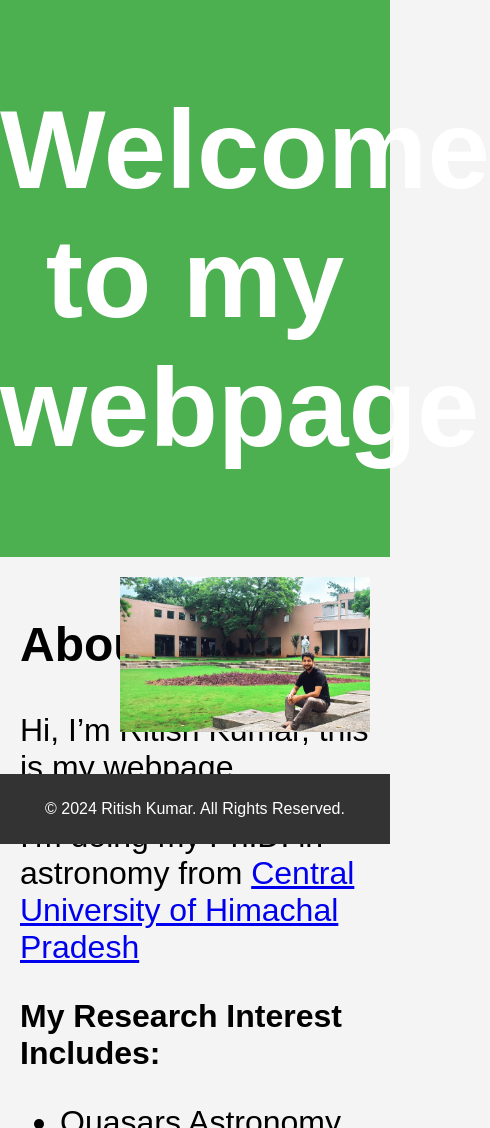
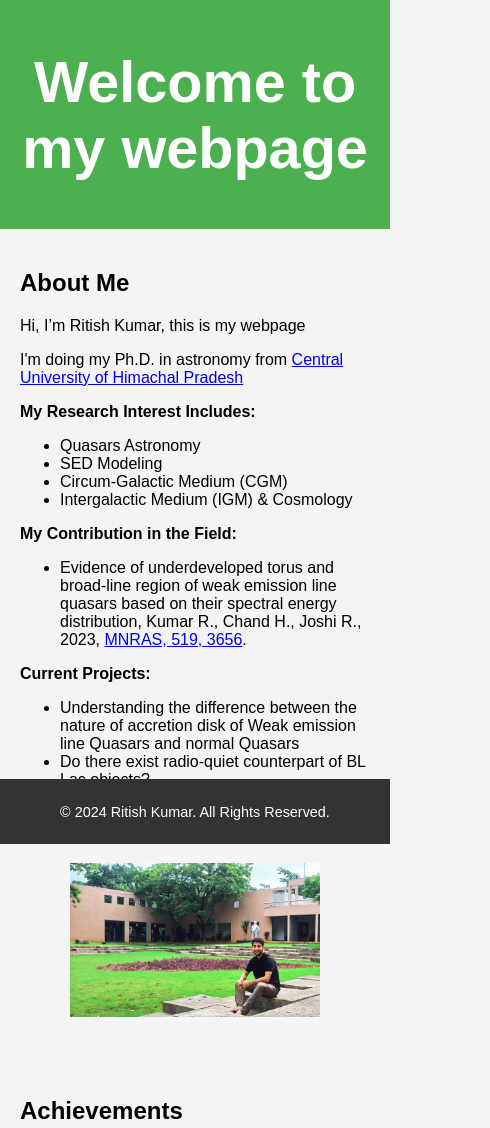
Before and after one commit to ritish142857/Ritish-website, a plain HTML site: page index.html in a window 390 px wide. Shown: the top 1128 px of the page, 490 px wide, since content can reach past the window. Drawn offline with Linux system fonts and the light colour scheme.

Commit message:
Update index_1.html

```diff
--- a/index.html
+++ b/index.html
@@ -11,43 +11,52 @@
             padding: 0;
             background-color: #f4f4f4;
         }
+
         header {
             background-color: #4CAF50;
             color: white;
             padding: 10px 0;
             text-align: center;
-            font-size: 3.5em; /* Font size for the header */
+            font-size: 2.5em; /* Adjusted size for better responsiveness */
         }
+
         .word {
             opacity: 0;
             display: inline-block;
             animation: fade-in 1s forwards;
         }
+
         .word:nth-child(1) {
             animation-delay: 0s;
         }
+
         .word:nth-child(2) {
             animation-delay: 1s;
         }
+
         .word:nth-child(3) {
             animation-delay: 2s;
         }
+
         .word:nth-child(4) {
             animation-delay: 3s;
         }
+
         .word:nth-child(5) {
             animation-delay: 4s;
         }
+
         @keyframes fade-in {
             to {
                 opacity: 1;
             }
         }
+
         section {
             padding: 20px;
-            font-size: 2em; /* Font size for section text */
-            position: relative; /* Make section the reference point for the image */
+            font-size: 1.2em; /* Adjusted for smaller screens */
         }
+
         footer {
             background-color: #333;
             color: white;
@@ -57,14 +66,29 @@
             width: 100%;
             bottom: 0;
         }
-        /* CSS for image alignment */
+
+        /* Responsive image */
         img {
-            width: 250px; /* Adjust the size */
+            width: 100%; /* Make the image responsive */
+            max-width: 250px; /* Limit the maximum size */
             height: auto; /* Maintain aspect ratio */
-            position: absolute; /* Position the image absolutely */
-            top: 0; /* Align the image with the top of the section */
-            right: 0; /* Align the image with the right side */
-            margin: 20px; /* Add some space from the edges */
+            display: block;
+            margin: 20px auto; /* Center the image */
+        }
+
+        /* Media queries for smaller devices */
+        @media (max-width: 600px) {
+            header {
+                font-size: 1.8em; /* Smaller header font size for phones */
+            }
+
+            section {
+                font-size: 1em; /* Smaller section text */
+            }
+
+            footer {
+                font-size: 0.9em; /* Adjust footer text size */
+            }
         }
     </style>
 </head>
@@ -102,9 +126,8 @@
         <img src="ritish_prof.jpeg" alt="A description of the image">
     </section>
     <section>
-        <h2>Achiements</h2>
+        <h2>Achievements</h2>
         <p>Gate Qualified 2019, 2020</p>
-        <p>  <p>
     </section>
     <footer>
         <p>© 2024 Ritish Kumar. All Rights Reserved.</p>
```
